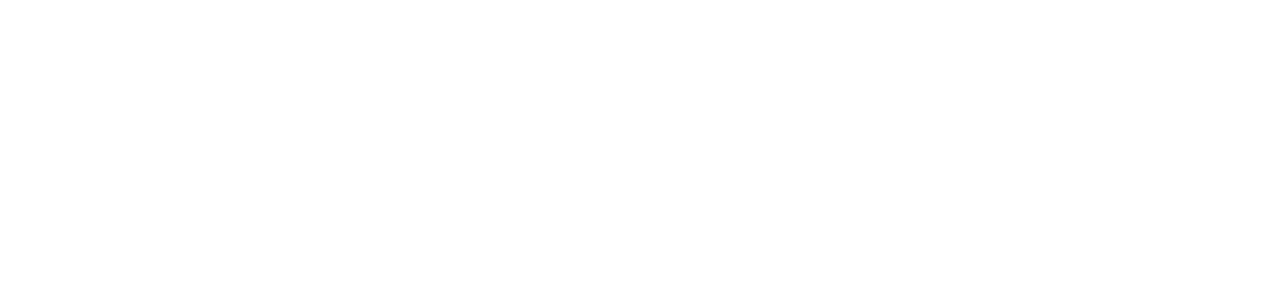
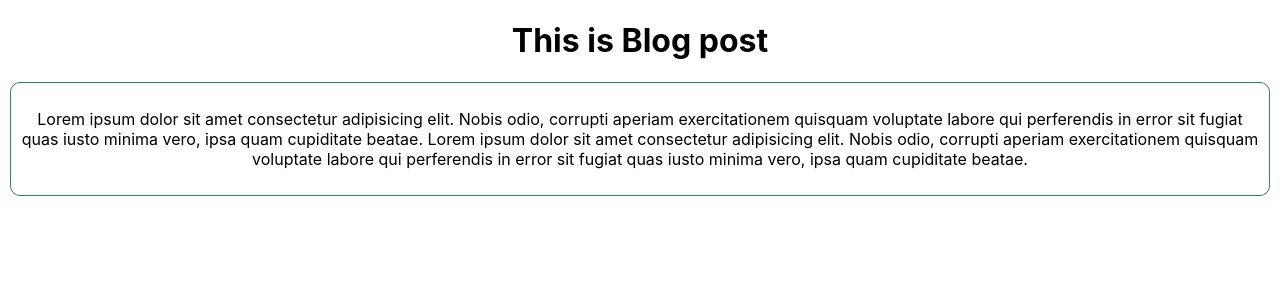
Before and after one commit to kamrul-dev/reactjs-revision, a React (Create React App) app: page / in a window 1280 px wide. Shown: the top 300 px of the page. Built offline with nearby package versions, Linux system fonts and the light colour scheme.

Commit message:
article tag with blog post and blog class style added

```diff
--- a/src/App.css
+++ b/src/App.css
@@ -36,3 +36,10 @@
     transform: rotate(360deg);
   }
 }
+
+.blog{
+  margin: 10px;
+  padding: 10px;
+  border: 1px solid seagreen;
+  border-radius: 10px;
+}
--- a/src/App.js
+++ b/src/App.js
@@ -4,7 +4,15 @@
 function App() {
   return (
     <div className="App">
-
+      <h1>This is Blog post</h1>
+      {
+        <div>
+          <article className='blog'>
+            <p>Lorem ipsum dolor sit amet consectetur adipisicing elit. Nobis odio, corrupti aperiam exercitationem quisquam voluptate labore qui perferendis in error sit fugiat quas iusto minima vero, ipsa quam cupiditate beatae.
+            Lorem ipsum dolor sit amet consectetur adipisicing elit. Nobis odio, corrupti aperiam exercitationem quisquam voluptate labore qui perferendis in error sit fugiat quas iusto minima vero, ipsa quam cupiditate beatae.</p>
+          </article>
+        </div>
+      }
     </div>
   );
 }
```
